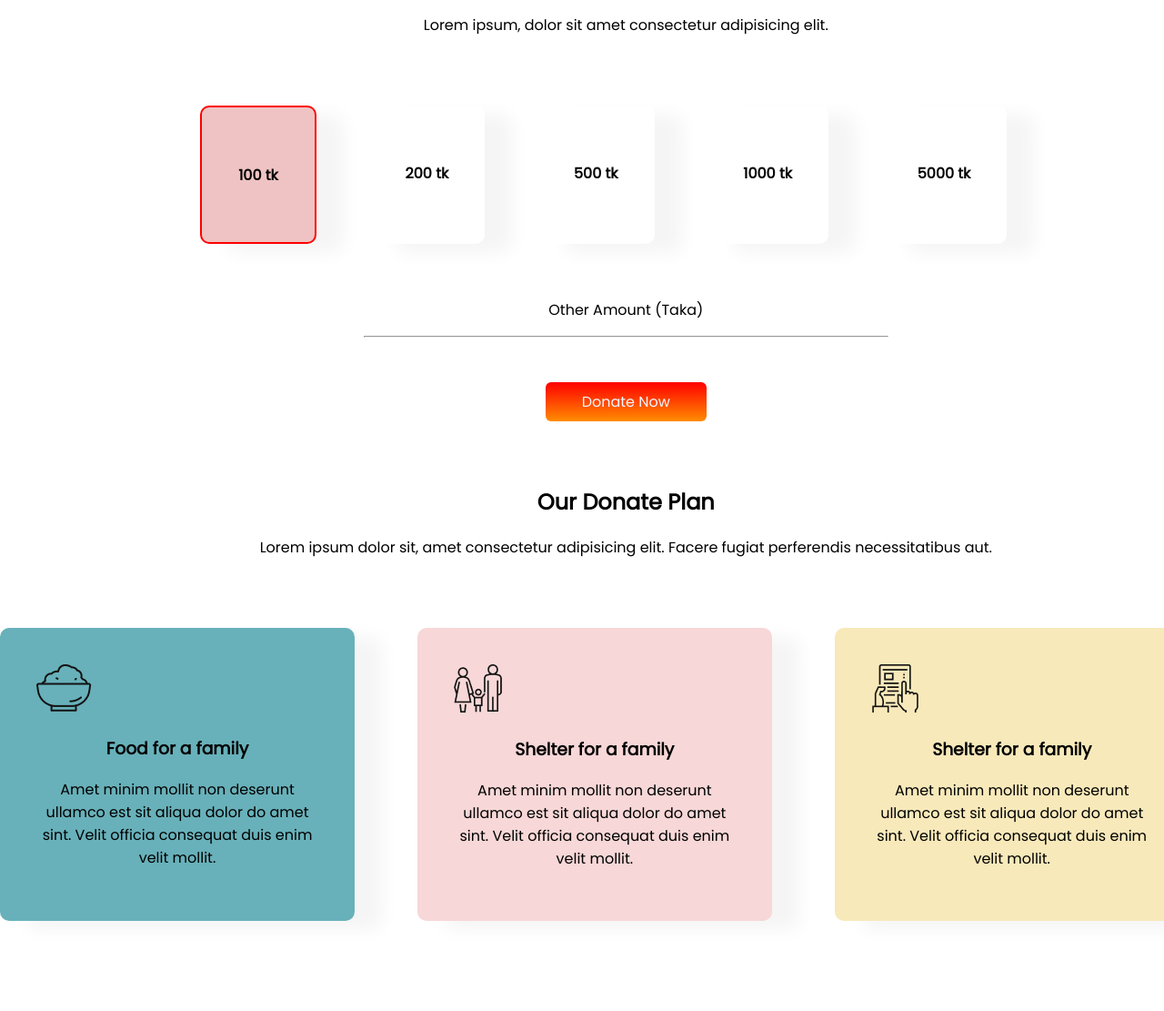
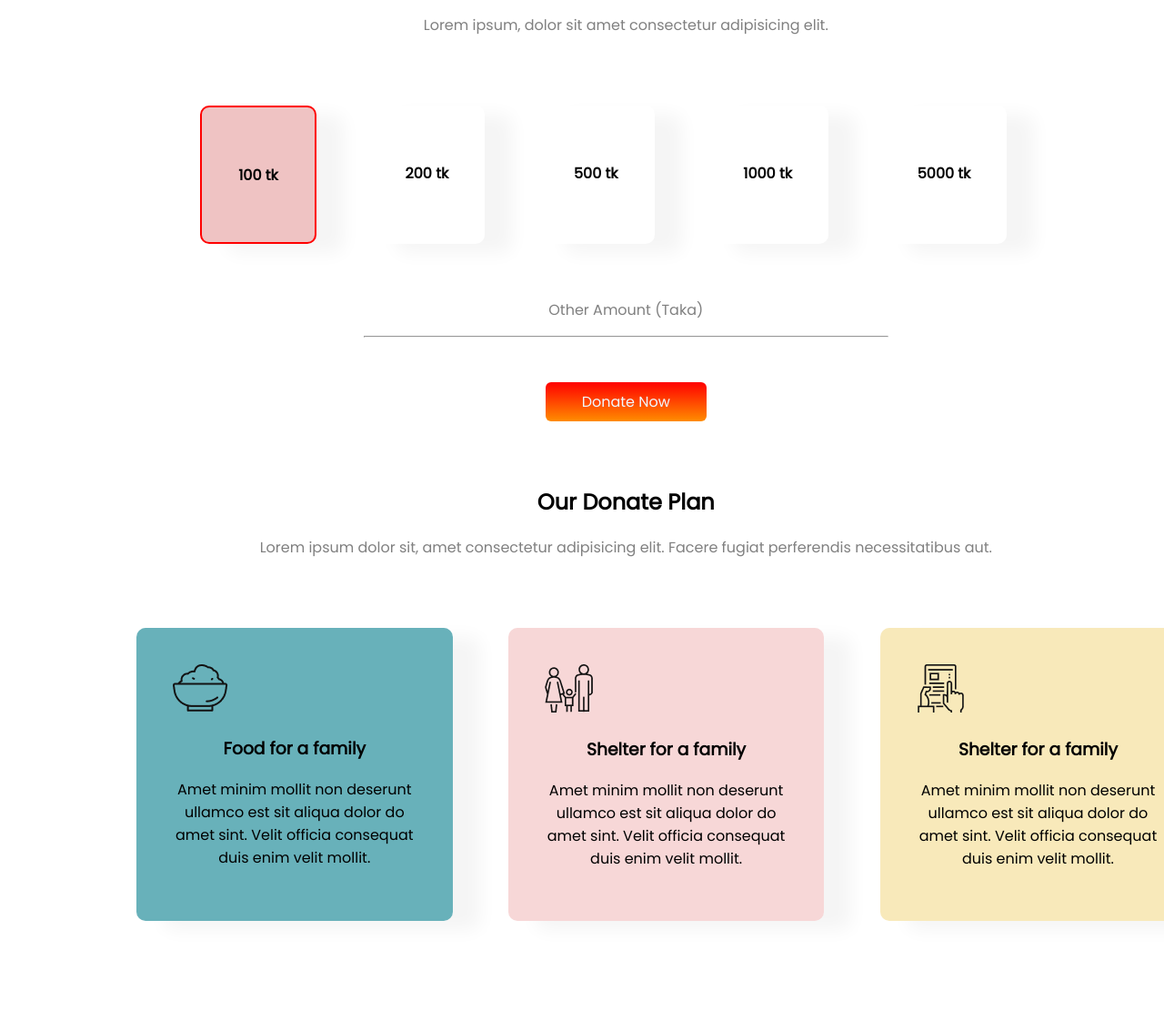
Before and after one commit to MuNiRa369/Assignment-1, a plain HTML site: page index.html in a window 1280 px wide. Shown: the part 834-1945 px from the top of the page at 91% size. Drawn offline with Linux system fonts and the light colour scheme.

Commit message:
2nd commit

```diff
--- a/index.html
+++ b/index.html
@@ -32,9 +32,9 @@
         <section>
         <div id="marge" >
           <h3>Donate Today</h3>
-          <p>Lorem ipsum, dolor sit amet consectetur adipisicing elit. </p>
+          <p class="t-color">Lorem ipsum, dolor sit amet consectetur adipisicing elit. </p>
         </div>
-        <div class="flaxible-containe">
+        <div class="flaxible-containe" class="box-pedding">
             <div class="one" id="red-box">
               <h4>100 tk</h4>
             </div>
@@ -57,7 +57,7 @@
         </div>
 
         <div>
-          <p id="other">Other Amount (Taka)</p>
+          <p class="t-color" id="other">Other Amount (Taka)</p>
           <div id="hr-set">
             <hr>
           </div>
@@ -69,9 +69,9 @@
     <section>
         <div id="marge" >
           <h2>Our Donate Plan</h2>
-          <p>Lorem ipsum dolor sit, amet consectetur adipisicing elit. Facere fugiat perferendis necessitatibus aut.  </p>
+          <p class="t-color">Lorem ipsum dolor sit, amet consectetur adipisicing elit. Facere fugiat perferendis necessitatibus aut.  </p>
         </div>
-        <div class="flax">
+        <div class="flax box-pedding" >
           <div class="one" id="food">
             <div class="im">
             <img src="food.png" alt="food icone">
--- a/style.css
+++ b/style.css
@@ -52,6 +52,12 @@ h1{
     text-align: center;
     margin-left: 16%;
 }
+.t-color{
+    color: gray;
+}
+.box-pedding{
+    padding-left: 150px;
+}
 .one{
 
     box-shadow: 30px 10px 20px whitesmoke;
@@ -68,6 +74,7 @@ h1{
     display: flex;
     margin-bottom: 100px;
 }
+
 #food{
     background-color: rgba(61, 155, 166, 0.776);
 }
```
